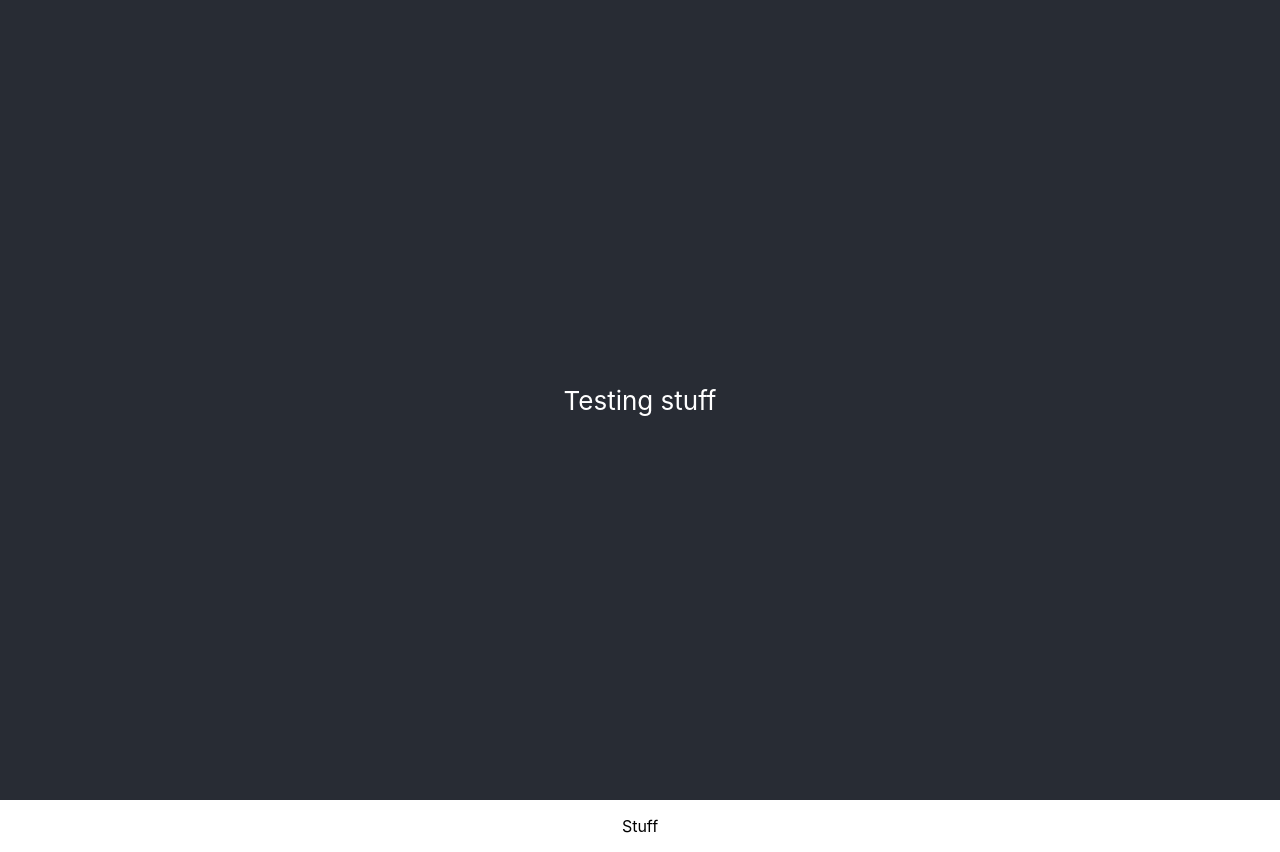
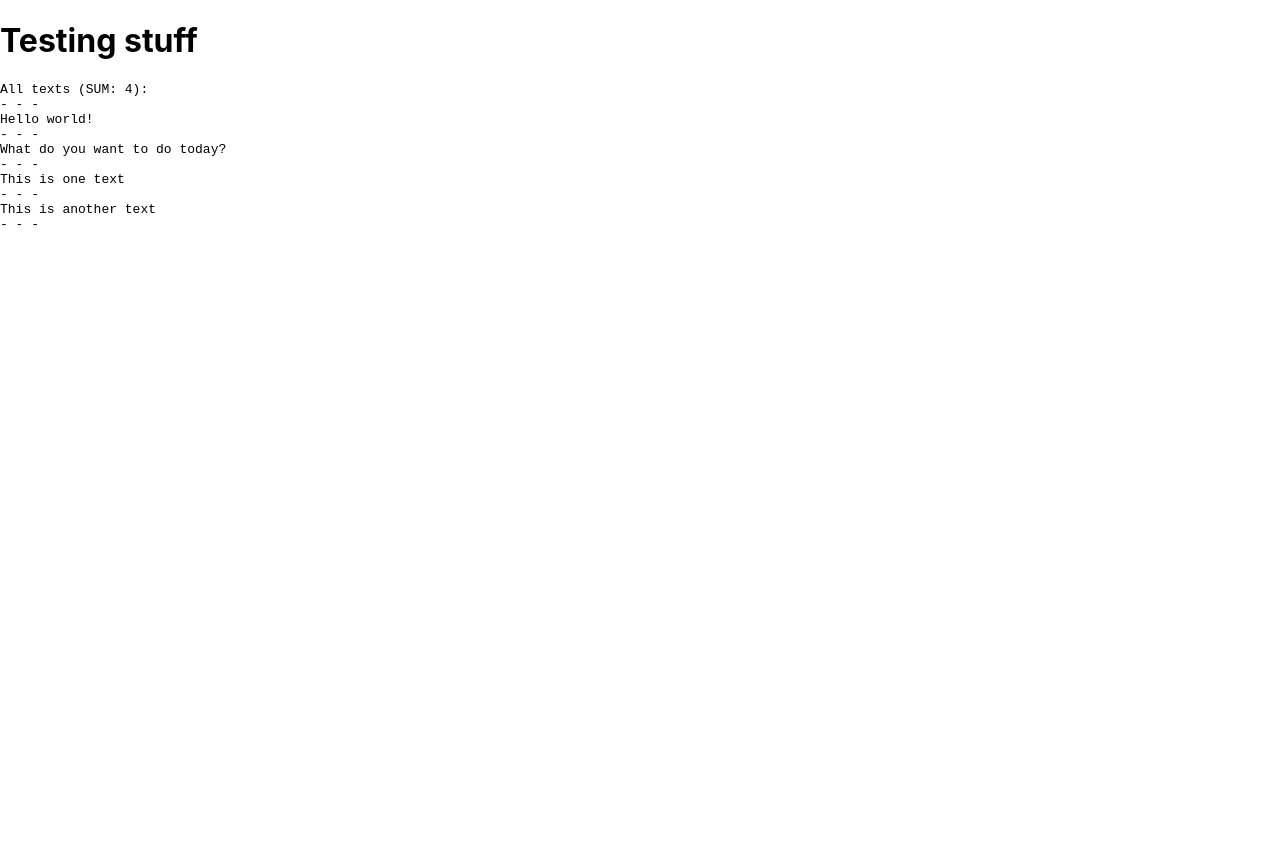
Before and after one commit to bela-varga/short-writing-sorter, a React (Create React App) app: page / in a window 1280 px wide. After the commit the page ends 800 px from the top, so only its background shows below. Built offline with nearby package versions, Linux system fonts and the light colour scheme.

Commit message:
upated App to have a basic appearance and usage

```diff
--- a/src/App.css
+++ /dev/null
@@ -1,38 +0,0 @@
-.App {
-  text-align: center;
-}
-
-.App-logo {
-  height: 40vmin;
-  pointer-events: none;
-}
-
-@media (prefers-reduced-motion: no-preference) {
-  .App-logo {
-    animation: App-logo-spin infinite 20s linear;
-  }
-}
-
-.App-header {
-  background-color: #282c34;
-  min-height: 100vh;
-  display: flex;
-  flex-direction: column;
-  align-items: center;
-  justify-content: center;
-  font-size: calc(10px + 2vmin);
-  color: white;
-}
-
-.App-link {
-  color: #61dafb;
-}
-
-@keyframes App-logo-spin {
-  from {
-    transform: rotate(0deg);
-  }
-  to {
-    transform: rotate(360deg);
-  }
-}
--- a/src/App.tsx
+++ b/src/App.tsx
@@ -1,15 +1,18 @@
 import React from 'react';
-import './App.css';
+import ShortWritingManager from './ShortWritingManager/ShortWritingManager';
+import testJson from './data/0001.json';
 
 function App() {
+
+  const swm = new ShortWritingManager();
+  swm.readDataFromJSON(testJson);
+
   return (
-    <div className="App">
-      <header className="App-header">
-        Testing stuff
-      </header>
-      <p>
-        Stuff
-      </p>
+    <div>
+      <h1>Testing stuff</h1>
+      <pre>
+        {swm.getShortTextListAsPlainText()}
+      </pre>
     </div>
   );
 }
--- a/src/ShortWritingManager/ShortWritingManager.ts
+++ b/src/ShortWritingManager/ShortWritingManager.ts
@@ -31,8 +31,6 @@ class ShortWritingManager {
   private categories: string[];
   private tags: string[];
 
-  constructor() { }
-
   private getNextTextId() {
     const allCurrentid = this.allShortTexts.map(shortText => Number(shortText.id));
     const currentMaxId = Math.max(...allCurrentid);
@@ -56,8 +54,9 @@ class ShortWritingManager {
   }
 
   public getShortTextListAsPlainText(): string {
+    const delimiter = "\n- - -\n";
     let allTextsInPlainText = `All texts (SUM: ${this.allShortTexts.length}):`;
-    const delimiter = "\n- - -\n";
+    allTextsInPlainText += delimiter;
     this.allShortTexts.forEach((shortText, index) => {
       allTextsInPlainText += shortText.text + delimiter;
     });
--- a/src/data/0001.json
+++ b/src/data/0001.json
@@ -0,0 +1,43 @@
+{
+  "version": "0.0.1",
+  "title": "Title for whole export",
+  "categories": [
+    "Category name 1",
+    "Category name 2",
+    "Category name 3"
+  ],
+  "tags": [
+    "Tag 01",
+    "Tag 02",
+    "Tag 03",
+    "Tag 04",
+    "Tag 05",
+    "Tag 06"
+  ],
+  "texts": [
+    {
+      "id": 40,
+      "text": "Hello world!",
+      "tags": [],
+      "category": ""
+    },
+    {
+      "id": 41,
+      "text": "What do you want to do today?",
+      "tags": [],
+      "category": ""
+    },
+    {
+      "id": 42,
+      "text": "This is one text",
+      "tags": [],
+      "category": ""
+    },
+    {
+      "id": 43,
+      "text": "This is another text",
+      "tags": ["Tag 05", "Tag 02"],
+      "category": ""
+    }
+  ]
+}
```
